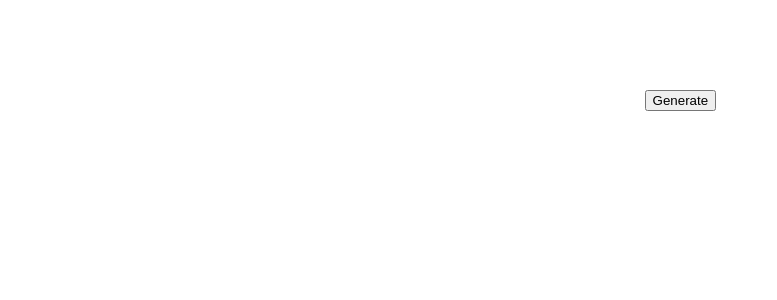
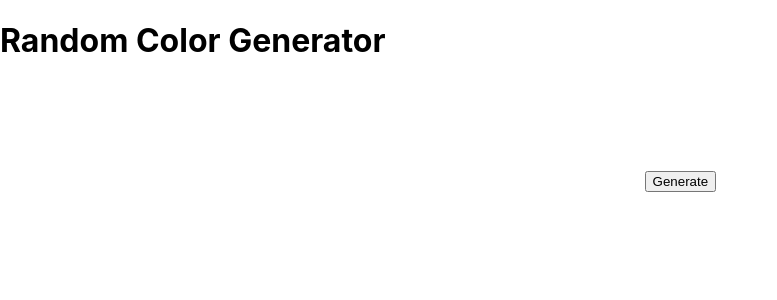
Before and after one commit to joieupleveled/react-random-color-generator, a React (Create React App) app: page / in a window 1280 px wide. Shown: the top 300 px of the page, without its empty margins (0-777 px from the left). Built offline with nearby package versions, Linux system fonts and the light colour scheme.

Commit message:
Update project

```diff
--- a/src/App.js
+++ b/src/App.js
@@ -7,6 +7,8 @@ function App() {
   const [color, setColor] = useState('');
 
   return (
+    <>
+      <h1>Random Color Generator</h1>
       <div
         className="generated"
         style={{
@@ -23,6 +25,7 @@ function App() {
         }}
       >
         Generated Color: {color}
+        <div />
         <div>
           <button
             onClick={() => {
@@ -33,6 +36,7 @@ function App() {
           </button>
         </div>
       </div>
+    </>
   );
 }
 
```
Lines whose indentation alone changed are shown as unchanged.
